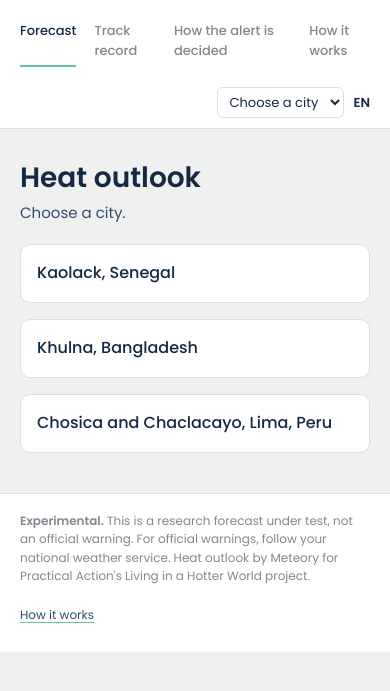
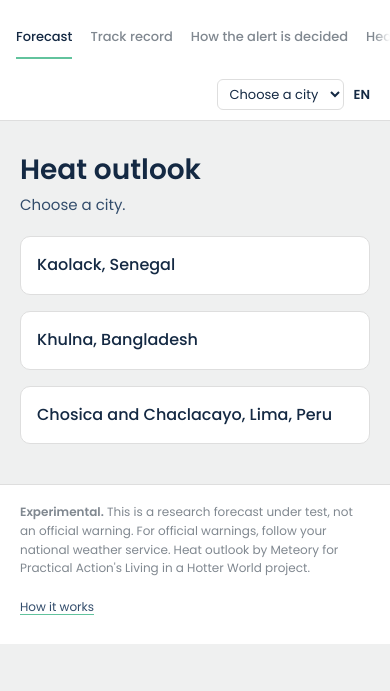
Before and after one commit to NoxDecima/heat-dashboard, a plain HTML site: page index.html in a window 390 px wide. Shown: the part 35-726 px from the top of the page. Drawn offline with Linux system fonts and the light colour scheme.

Commit message:
🧭 heat dashboard: Heat maps tab in the nav, a sideways tab row on phones, maps folder and local parameters (DL-11)

```diff
--- a/i18n/en.json
+++ b/i18n/en.json
@@ -302,5 +302,7 @@
   "mail.ended": "A mail goes to subscribers: the alert has ended.",
   "mail.none": "Nothing changed at {min} or above, so no alert mail. Subscribers who chose every morning get their usual mail.",
   "detail.why": "Why {level}? See how the level was decided →",
-  "detail.lead.zero": "None of the forecasts reach {level} ({cond}). Below {share}%, there is no warning."
+  "detail.lead.zero": "None of the forecasts reach {level} ({cond}). Below {share}%, there is no warning.",
+
+  "nav.maps": "Heat maps"
 }
--- a/js/app.js
+++ b/js/app.js
@@ -1,6 +1,6 @@
 // Shared plumbing for every page: language strings, data loading with a schema check, escaping,
 // number and date formatting, header and footer. Every string from the data file goes through esc().
-import { CITIES, CONTACT, DATA_BASE } from "./config.js";
+import { CITIES, CONTACT, DATA_BASE, MAPS_BASE } from "./config.js";
 export { CITIES, CONTACT };
 
 export const SCHEMA = 1;
@@ -10,8 +10,8 @@ export const LANGS = ["en"];                       // add "es" with i18n/es.json
 const LOCALE = { en: "en-GB", es: "es-PE" };       // date and number formats per language
 
 const params = new URLSearchParams(location.search);
-const LOCAL = ["localhost", "127.0.0.1"].includes(location.hostname);   // ?data= and ?now= work on a local server only
-export const param = k => (LOCAL || !["data", "now"].includes(k) ? params.get(k) : null);
+const LOCAL = ["localhost", "127.0.0.1"].includes(location.hostname);   // ?data=, ?now=, ?webp= and ?at= work on a local server only
+export const param = k => (LOCAL || !["data", "now", "webp", "at"].includes(k) ? params.get(k) : null);
 const store = {
   get: k => { try { return localStorage.getItem(k); } catch { return null; } },
   set: (k, v) => { try { localStorage.setItem(k, v); } catch { /* storage blocked: the choice lasts one page */ } },
@@ -55,13 +55,15 @@ export const forecastLead = (d, shares, rule) => {
     : t("detail.lead.level", v) + (next ? ` ${t("detail.lead.next", { pct: pct(next), level: level(next) })}` : "");
 };
 
-// ?data= may point at a local fixtures folder (development, smoke test), nothing else.
-const base = /^fixtures\/[\w/]*$/.test(param("data") || "") ? param("data") : DATA_BASE;
-export const dataUrl = city => `${base}${city}.json`;
+// ?data= may point at a local fixtures folder (development, smoke test), nothing else; the heat maps
+// then come from its heatmaps/ folder.
+const fixtures = /^fixtures\/[\w/]*$/.test(param("data") || "") ? param("data") : null;
+export const dataUrl = city => `${fixtures || DATA_BASE}${city}.json`;
+export const mapsBase = city => `${fixtures ? `${fixtures}heatmaps/` : MAPS_BASE}${city}/`;
 export const query = city => {
   const q = new URLSearchParams();
   if (city) q.set("city", city);
-  for (const k of ["lang", "data", "now"]) if (param(k)) q.set(k, param(k));
+  for (const k of ["lang", "data", "now", "webp"]) if (param(k)) q.set(k, param(k));
   const s = q.toString();
   return s ? `?${s}` : "";
 };
@@ -121,7 +123,7 @@ async function loadCity(city) {
 
 function header(city) {
   const page = location.pathname.split("/").pop().replace(".html", "") || "index";
-  const nav = [["index", "nav.forecast"], ["history", "nav.history"], ["alert", "nav.alert"], ["docs", "nav.docs"]]
+  const nav = [["index", "nav.forecast"], ["history", "nav.history"], ["alert", "nav.alert"], ["maps", "nav.maps"], ["docs", "nav.docs"]]
     .map(([p, k]) => `<a href="${p}.html${query(city)}" class="${p === page ? "on" : ""}">${t(k)}</a>`).join("");
   const opts = (city ? "" : `<option value="">${t("nav.choose")}</option>`) + Object.keys(CITIES)
     .map(c => `<option value="${c}"${c === city ? " selected" : ""}>${t(`city.${c}.name`)}</option>`).join("");
@@ -130,6 +132,9 @@ function header(city) {
     <img class="logo" src="assets/meteory-logo.svg" alt="Meteory"><nav class="nav">${nav}</nav>
     <div class="tools"><select id="city" aria-label="${t("nav.city")}">${opts}</select><span class="lang">${langs}</span></div></div>`;
   document.getElementById("city").addEventListener("change", e => { location.search = query(e.target.value); });
+  // On a phone the tab row scrolls sideways (style.css): bring the current tab to the middle.
+  const row = document.querySelector(".nav"), on = row.querySelector(".on");
+  if (on) row.scrollLeft += on.getBoundingClientRect().left - row.getBoundingClientRect().left - (row.clientWidth - on.offsetWidth) / 2;
 }
 
 export function footer(city) {
@@ -139,7 +144,7 @@ export function footer(city) {
     <div class="links"><a href="docs.html${query(city)}">${t("nav.docs")}</a>${data}</div></div>`;
 }
 
-function picker() {
+export function picker() {
   document.querySelector("main").innerHTML = `<section class="intro"><h1>${t("picker.title")}</h1><div class="sub">${t("picker.sub")}</div></section>
     <nav class="picker">${Object.keys(CITIES).map(c => `<a class="panel" href="${query(c)}">${t(`city.${c}.place`)}</a>`).join("")}</nav>`;
   footer(null);
--- a/js/config.js
+++ b/js/config.js
@@ -1,5 +1,6 @@
 // Where the data lives and what the site knows about each city. Words live in i18n/<lang>.json.
 export const DATA_BASE = "https://storage.googleapis.com/practical-action-ews-public/dashboard/";
+export const MAPS_BASE = "https://storage.googleapis.com/practical-action-ews-public/heatmaps/";   // the heat maps tab (D-46)
 export const CONTACT = "sven.berberich@meteory.eu";
 export const CITIES = {
   kaolack: { agency: "ANACIM", agencyUrl: "https://www.anacim.sn" },
--- a/style.css
+++ b/style.css
@@ -22,6 +22,14 @@ h1,h2,h3 { color:var(--blue-100); margin:0; line-height:1.2; }
 .nav { display:flex; gap:18px; font-size:13px; font-weight:500; }
 .nav a { text-decoration:none; color:var(--grey-100); padding:4px 0; border-bottom:2px solid transparent; }
 .nav a.on { color:var(--blue-100); border-color:var(--green-100); }
+/* A phone: the tab row is one line that scrolls sideways, its ends faded (D-46, option A). */
+@media (max-width:600px) {
+  .top .nav { width:calc(100% + 40px); margin:0 -20px; padding:0 16px; overflow-x:auto; white-space:nowrap; scrollbar-width:none;
+    -webkit-mask-image:linear-gradient(to right, transparent 0, #000 16px, #000 calc(100% - 16px), transparent 100%);
+    mask-image:linear-gradient(to right, transparent 0, #000 16px, #000 calc(100% - 16px), transparent 100%); }
+  .top .nav::-webkit-scrollbar { display:none; }
+  .top .nav a { flex:none; padding:10px 0; }
+}
 .tools { margin-left:auto; display:flex; gap:10px; align-items:center; font-size:13px; }
 select { font:inherit; color:var(--blue-100); border:1px solid var(--cream-120); border-radius:6px; padding:4px 8px; background:var(--white); }
 .lang a { color:var(--grey-100); text-decoration:none; }
```
